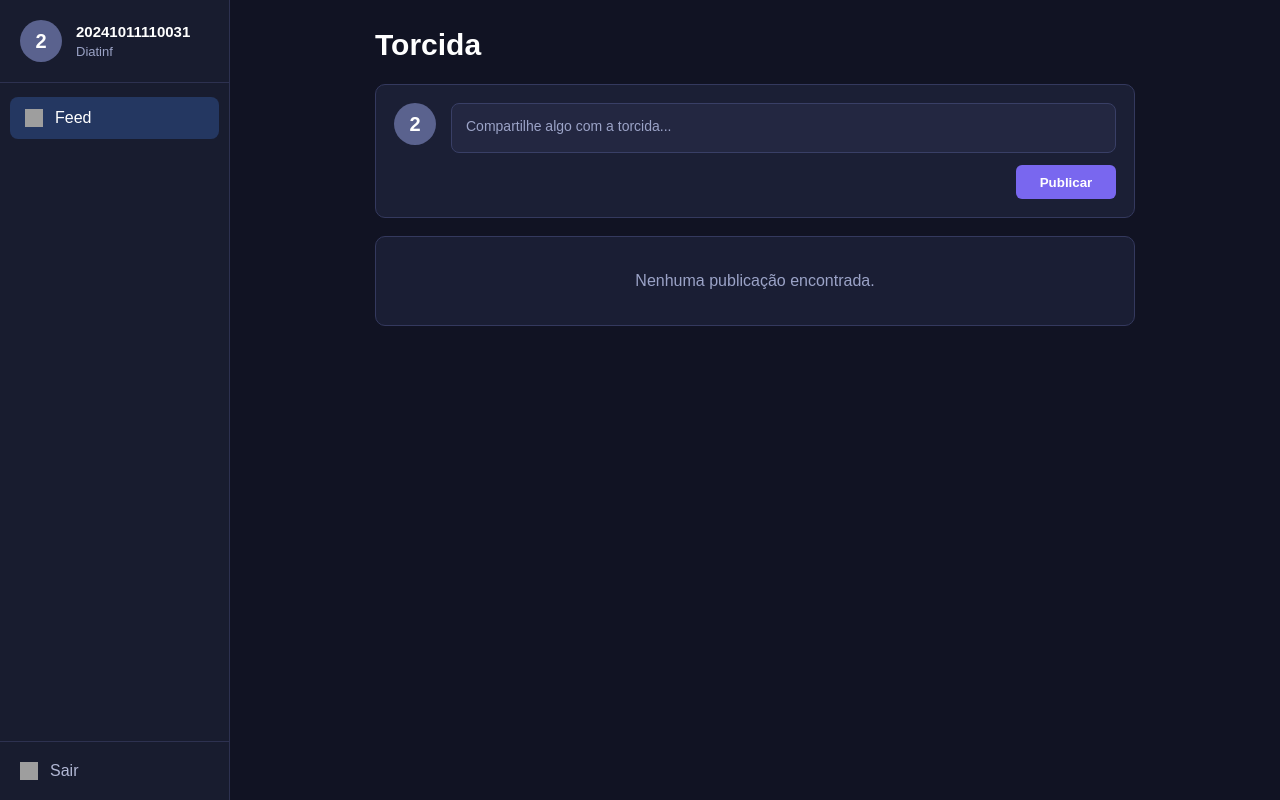
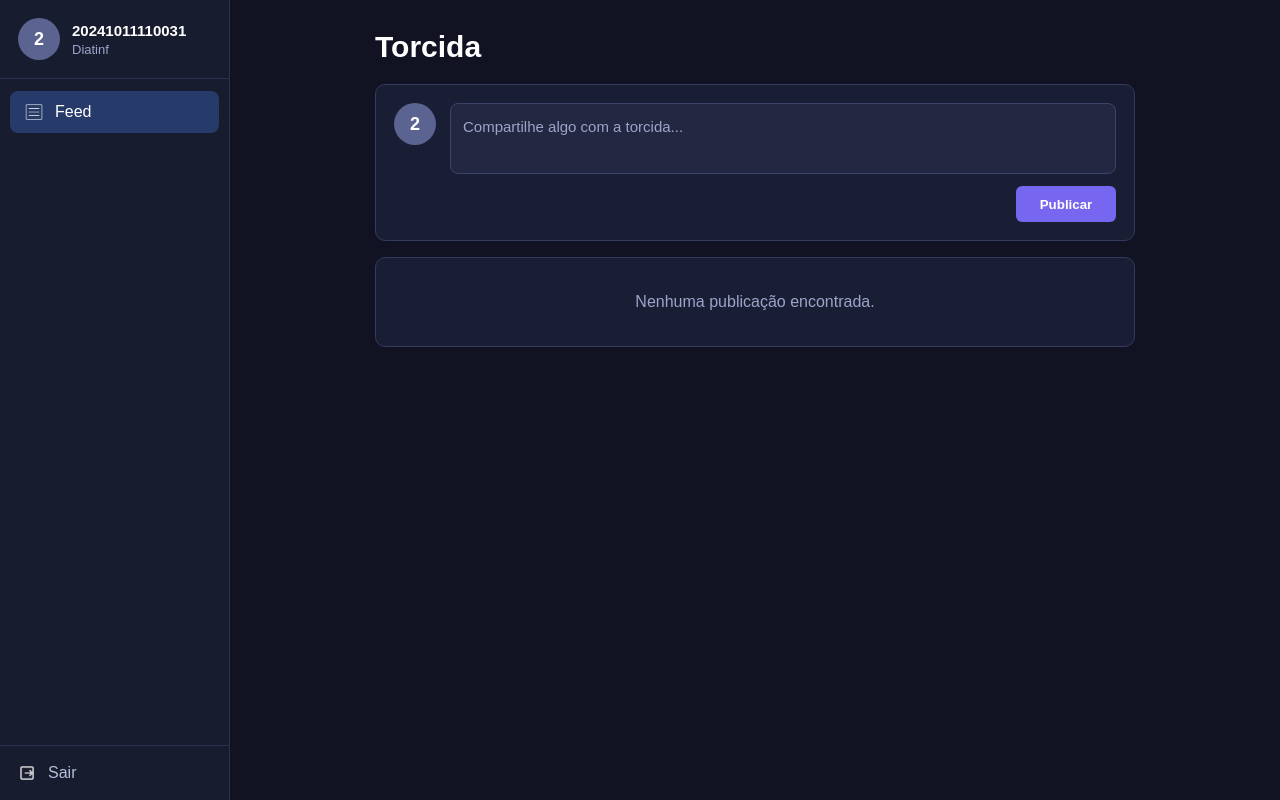
Before and after one commit to davim-o/ScriptA-testes, a Django app: template scripta/usuarios/templates/feed.html in a window 1280 px wide. Run offline with Django 5.2, Linux system fonts and the light colour scheme; the template is opened without the code that fills it: values that come from a table or form of the project are taken from there, others are empty; data comes from the database, SQL or seed files in the repository; both versions use the stored data as it was after the commit; grey boxes are pictures that could not be loaded.

Commit message:
feed feito

```diff
--- a/scripta/usuarios/models.py
+++ b/scripta/usuarios/models.py
@@ -3,20 +3,20 @@ from django.db import models
 
 class Usuario(models.Model):
 
-    matricula = models.CharField(
+    matricula=models.CharField(
         max_length=20,
         unique=True
     )
 
-    senha = models.CharField(
+    senha=models.CharField(
         max_length=255
     )
 
-    diretoria = models.CharField(
+    diretoria=models.CharField(
         max_length=50
     )
 
-    areas = models.TextField()
+    areas=models.TextField()
 
     def __str__(self):
         return self.matricula
@@ -24,39 +24,44 @@ class Usuario(models.Model):
 
 class Publicacao(models.Model):
 
-    usuario = models.ForeignKey(
+    usuario=models.ForeignKey(
+        Usuario,
+        on_delete=models.CASCADE,
+        related_name="publicacoes"
+    )
+
+    texto=models.TextField()
+
+    data=models.DateTimeField(
+        auto_now_add=True
+    )
+
+    editado=models.BooleanField(
+        default=False
+    )
+
+    def total_curtidas(self):
+        return self.curtidas.count()
+
+    def __str__(self):
+        return f"{self.usuario.matricula} - {self.id}"
+
+
+class Curtida(models.Model):
+
+    usuario=models.ForeignKey(
         Usuario,
         on_delete=models.CASCADE
     )
 
-    texto = models.TextField()
-
-    data = models.DateTimeField(
-        auto_now_add=True
-    )
-
-    def __str__(self):
-        return self.usuario.matricula
-
-
-class Curtida(models.Model):
-
-    usuario = models.ForeignKey(
-        Usuario,
-        on_delete=models.CASCADE
-    )
-
-    publicacao = models.ForeignKey(
+    publicacao=models.ForeignKey(
         Publicacao,
-        on_delete=models.CASCADE
+        on_delete=models.CASCADE,
+        related_name="curtidas"
     )
 
     class Meta:
-
-        unique_together = (
-            "usuario",
-            "publicacao"
-        )
+        unique_together=("usuario","publicacao")
 
     def __str__(self):
-        return f"{self.usuario.matricula} - {self.publicacao.id}"
+        return f"{self.usuario.matricula} curtiu {self.publicacao.id}"
--- a/scripta/usuarios/static/css/feed.css
+++ b/scripta/usuarios/static/css/feed.css
@@ -14,93 +14,76 @@ body{
 }
 
 
-
 .sidebar{
     position:fixed;
     left:0;
     top:0;
     width:230px;
     height:100vh;
-    background:#181c2f;
-    border-right:1px solid #2d3150;
     display:flex;
     flex-direction:column;
     justify-content:space-between;
+    background:#181c2f;
+    border-right:1px solid #2d3150;
 }
 
 .usuario{
     display:flex;
     align-items:center;
-    gap:14px;
-    padding:20px;
+    gap:12px;
+    padding:18px;
     border-bottom:1px solid #2d3150;
 }
 
 .avatar{
     width:42px;
     height:42px;
-    border-radius:50%;
-    background:#5a628e;
     display:flex;
     align-items:center;
     justify-content:center;
-    font-size:20px;
+    border-radius:50%;
+    background:#5b6390;
+    font-size:18px;
     font-weight:bold;
-    flex-shrink:0;
 }
 
-.dados-usuario h3{
-    font-size:15px;
-    margin-bottom:4px;
-}
+.dados-usuario h3{ font-size:15px; margin-bottom:3px; }
+.dados-usuario p{ font-size:13px; color:#9ca4c9; }
 
-.dados-usuario p{
-    font-size:13px;
-    color:#9aa2c5;
-}
+.menu{ padding:12px 10px; }
 
-.menu{
-    padding:14px 10px;
-}
-
-.menu a{
+.menu a,
+.rodape-sidebar a{
     display:flex;
     align-items:center;
     gap:12px;
     text-decoration:none;
+}
+
+.menu a{
+    padding:12px 15px;
     color:#fff;
-    padding:12px 15px;
     border-radius:8px;
     transition:.2s;
 }
 
 .menu a:hover,
 .menu .ativo{
-    background:#243761;
+    background:#263b69;
 }
 
-.menu img{
+.menu img,
+.rodape-sidebar img{
     width:18px;
     height:18px;
 }
 
 .rodape-sidebar{
-    padding:20px;
+    padding:18px;
     border-top:1px solid #2d3150;
 }
 
-.rodape-sidebar a{
-    display:flex;
-    align-items:center;
-    gap:12px;
-    text-decoration:none;
-    color:#b2b8d5;
-}
-
-.rodape-sidebar img{
-    width:18px;
-    height:18px;
-}
+.rodape-sidebar a{ color:#b8bfdc; }
 
 
 .conteudo{
@@ -110,60 +93,54 @@ body{
     overflow-y:auto;
     display:flex;
     justify-content:center;
-    padding:28px 20px;
-}
-
-.conteudo::-webkit-scrollbar{
-    width:8px;
+    padding:30px;
 }
 
 .conteudo::-webkit-scrollbar-thumb{
-    background:#3b4067;
+    background:#3d456f;
     border-radius:20px;
 }
 
-.container-feed{
-    width:100%;
-    max-width:760px;
-}
+.container-feed{ width:100%; max-width:760px; }
 
-.container-feed h1{
-    font-size:30px;
-    margin-bottom:22px;
+.titulo-feed{ margin-bottom:20px; }
+.titulo-feed h1{ font-size:30px; }
+
+
+.nova-publicacao,
+.card,
+.sem-publicacoes{
+    background:#1a1e34;
+    border:1px solid #34395e;
+    border-radius:10px;
 }
 
 
-
 .nova-publicacao{
-    background:#1b1f35;
-    border:1px solid #34395e;
-    border-radius:10px;
     padding:18px;
-    margin-bottom:18px;
+    margin-bottom:16px;
 }
 
 .topo-publicacao{
     display:flex;
-    gap:15px;
+    gap:14px;
 }
 
-.nova-publicacao textarea{
+.topo-publicacao textarea{
     flex:1;
-    height:50px;
+    min-height:70px;
+    padding:12px;
     resize:none;
-    border:none;
     outline:none;
+    border:1px solid #3d446b;
+    border-radius:8px;
     background:#232741;
-    border:1px solid #393f66;
-    border-radius:8px;
-    padding:14px;
     color:#fff;
-    font-size:14px;
+    font-size:15px;
+    line-height:1.5;
 }
 
-.nova-publicacao textarea::placeholder{
-    color:#9ba3c7;
-}
+.topo-publicacao textarea::placeholder{ color:#9ca4c9; }
 
 .acoes-publicacao{
     display:flex;
@@ -173,93 +150,107 @@ body{
 
 .acoes-publicacao button{
     width:100px;
-    height:34px;
+    height:36px;
     border:none;
     border-radius:6px;
-    background:#7967ef;
+    background:#7766ef;
     color:#fff;
     font-weight:bold;
     cursor:pointer;
     transition:.2s;
 }
 
-.acoes-publicacao button:hover{
-    background:#8a7bff;
-}
-
+.acoes-publicacao button:hover{ background:#8a7cff; }
 
 
 .feed{
     display:flex;
     flex-direction:column;
-    gap:18px;
+    gap:12px;
 }
 
 .card{
-    background:#1a1e34;
-    border:1px solid #34395e;
-    border-radius:10px;
     padding:18px;
     transition:.2s;
 }
 
-.card:hover{
-    border-color:#5b6fb5;
-}
+.card:hover{ border-color:#5a6fc1; }
 
 .cabecalho{
     display:flex;
-    align-items:center;
-    gap:14px;
+    align-items:flex-start;
+    gap:12px;
 }
 
-.dados-publicacao h3{
-    font-size:17px;
-    margin-bottom:3px;
-}
+.info{ flex:1; }
 
-.dados-publicacao p{
-    color:#9aa2c5;
-    font-size:13px;
+.info h3{ font-size:15px; margin-bottom:2px; }
+.info p{ font-size:13px; color:#9ca4c9; }
+.info small{
+    display:block;
+    margin-top:4px;
+    color:#7e86aa;
+    font-size:12px;
 }
 
 .texto{
-    margin-left:56px;
-    margin-top:12px;
-    margin-bottom:14px;
+    margin:14px 0 14px 54px;
+    font-size:15px;
+    line-height:1.7;
     color:#ededed;
-    line-height:1.6;
     white-space:pre-wrap;
+    word-break:break-word;
 }
 
-.rodape{
-    margin-left:56px;
+.rodape-card{
+    display:flex;
+    justify-content:space-between;
+    align-items:center;
+    margin-left:54px;
 }
 
 .curtir{
     display:flex;
     align-items:center;
     gap:8px;
+    border:none;
     background:none;
+    color:#d4d8ea;
+    cursor:pointer;
+    font-size:14px;
+}
+
+.curtir img{
+    width:20px;
+    transition:.2s;
+}
+
+.curtir:hover img{ transform:scale(1.1); }
+
+.excluir{
+    width:32px;
+    height:32px;
+    display:flex;
+    align-items:center;
+    justify-content:center;
     border:none;
+    background:none;
     cursor:pointer;
 }
 
-.curtir img{
+.excluir img{
     width:18px;
-    height:18px;
+    opacity:.7;
+    transition:.2s;
 }
 
-.curtir span{
-    color:#d5d8ea;
-    font-size:14px;
+.excluir:hover img{
+    opacity:1;
+    transform:scale(1.08);
 }
 
 .sem-publicacoes{
-    background:#1a1e34;
-    border:1px solid #34395e;
-    border-radius:10px;
     padding:35px;
     text-align:center;
-    color:#9ba3c7;
+    color:#9ca4c9;
 }
--- a/scripta/usuarios/templates/feed.html
+++ b/scripta/usuarios/templates/feed.html
@@ -1,12 +1,10 @@
 {% load static %}
 <!DOCTYPE html>
 <html lang="pt-br">
-
 <head>
     <meta charset="UTF-8">
     <meta name="viewport" content="width=device-width, initial-scale=1.0">
     <title>Feed</title>
-
     <link rel="stylesheet" href="{% static 'css/feed.css' %}">
 </head>
 
@@ -17,10 +15,7 @@
     <div>
 
         <div class="usuario">
-
-                <div class="avatar">
-                    {{ usuario.matricula|first }}
-                </div>
+            <div class="avatar">{{ usuario.matricula|first }}</div>
 
             <div class="dados-usuario">
                 <h3>{{ usuario.matricula }}</h3>
@@ -32,10 +27,8 @@
         <nav class="menu">
 
             <a href="{% url 'feed' %}" class="ativo">
-
                 <img src="{% static 'imgs/feed.png' %}" alt="">
                 <span>Feed</span>
-
             </a>
 
         </nav>
@@ -45,10 +38,8 @@
     <div class="rodape-sidebar">
 
         <a href="{% url 'sair' %}">
-
             <img src="{% static 'imgs/sair.png' %}" alt="">
             <span>Sair</span>
-
         </a>
 
     </div>
@@ -59,11 +50,13 @@
 
     <div class="container-feed">
 
+        <div class="titulo-feed">
             <h1>Torcida</h1>
+        </div>
 
         <section class="nova-publicacao">
 
-                <form method="POST" action="{% url 'publicar' %}">
+            <form action="{% url 'publicar' %}" method="POST">
 
                 {% csrf_token %}
 
@@ -81,11 +74,7 @@
                 </div>
 
                 <div class="acoes-publicacao">
-
-                        <button type="submit">
-                            Publicar
-                        </button>
-
+                    <button type="submit">Publicar</button>
                 </div>
 
             </form>
@@ -104,33 +93,56 @@
                         {{ publicacao.usuario.matricula|first }}
                     </div>
 
-                        <div class="dados-publicacao">
+                    <div class="info">
 
                         <h3>{{ publicacao.usuario.matricula }}</h3>
 
                         <p>{{ publicacao.usuario.diretoria }}</p>
+
+                        <small>{{ publicacao.data|date:"d/m/Y • H:i" }}</small>
 
                     </div>
 
                 </div>
 
                 <div class="texto">
-
                     {{ publicacao.texto }}
-
                 </div>
 
-                    <div class="rodape">
+                <div class="rodape-card">
 
                     <button
                         class="curtir"
                         data-id="{{ publicacao.id }}">
 
-                            <img src="{% static 'imgs/coracao.png' %}" alt="">
+                        <img class="icone-curtir" src="{% if publicacao.id in curtidas %}{% static 'imgs/coracao-vermelho.png' %}{% else %}{% static 'imgs/coracao-cinza.png' %}{% endif %}" alt="">
 
                         <span>{{ publicacao.total_curtidas }}</span>
 
                     </button>
+
+                    {% if publicacao.usuario.id == usuario.id %}
+
+                    <form
+                        action="{% url 'excluir_publicacao' publicacao.id %}"
+                        method="POST"
+                        class="form-excluir">
+
+                        {% csrf_token %}
+
+                        <button
+                            class="excluir"
+                            onclick="return confirm('Deseja excluir esta publicação?')">
+
+                            <img
+                                src="{% static 'imgs/lixeira.png' %}"
+                                alt="">
+
+                        </button>
+
+                    </form>
+
+                    {% endif %}
 
                 </div>
 
@@ -139,9 +151,7 @@
             {% empty %}
 
             <div class="sem-publicacoes">
-
                 Nenhuma publicação encontrada.
-
             </div>
 
             {% endfor %}
@@ -155,5 +165,4 @@
 <script src="{% static 'js/feed.js' %}"></script>
 
 </body>
-
 </html>
--- a/scripta/usuarios/urls.py
+++ b/scripta/usuarios/urls.py
@@ -1,20 +1,28 @@
 from django.urls import path
 from . import views
 
-urlpatterns = [
+urlpatterns=[
 
-    path("", views.login_usuario, name="home"),
+    path("",views.login_usuario,name="login"),
 
-    path("login/", views.login_usuario, name="login"),
+    path("cadastro/",views.cadastro,name="cadastro"),
 
-    path("cadastro/", views.cadastro, name="cadastro"),
+    path("feed/",views.feed,name="feed"),
 
-    path("feed/", views.feed, name="feed"),
+    path("publicar/",views.publicar,name="publicar"),
 
-    path("publicar/", views.publicar, name="publicar"),
+    path(
+        "curtir/<int:id_publicacao>/",
+        views.curtir,
+        name="curtir"
+    ),
 
-    path("curtir/<int:id_publicacao>/", views.curtir, name="curtir"),
+    path(
+        "excluir/<int:id_publicacao>/",
+        views.excluir_publicacao,
+        name="excluir_publicacao"
+    ),
 
-    path("sair/", views.sair, name="sair"),
+    path("sair/",views.sair,name="sair"),
 
 ]
```
Also changed, not shown: scripta/usuarios/static/js/feed.js (added, +71 -0 lines), scripta/usuarios/views.py (+86 -50 lines), scripta/db.sqlite3, scripta/usuarios/migrations/0006_publicacao_editado_alter_curtida_publicacao_and_more.py (added), scripta/usuarios/static/imgs/coracao-cinza.png (added), scripta/usuarios/static/imgs/coracao-vermelho.png (added), scripta/usuarios/static/imgs/feed.png (added), scripta/usuarios/static/imgs/lixeira.png (added), scripta/usuarios/static/imgs/sair.png (added). Lines whose indentation alone changed are shown as unchanged.
